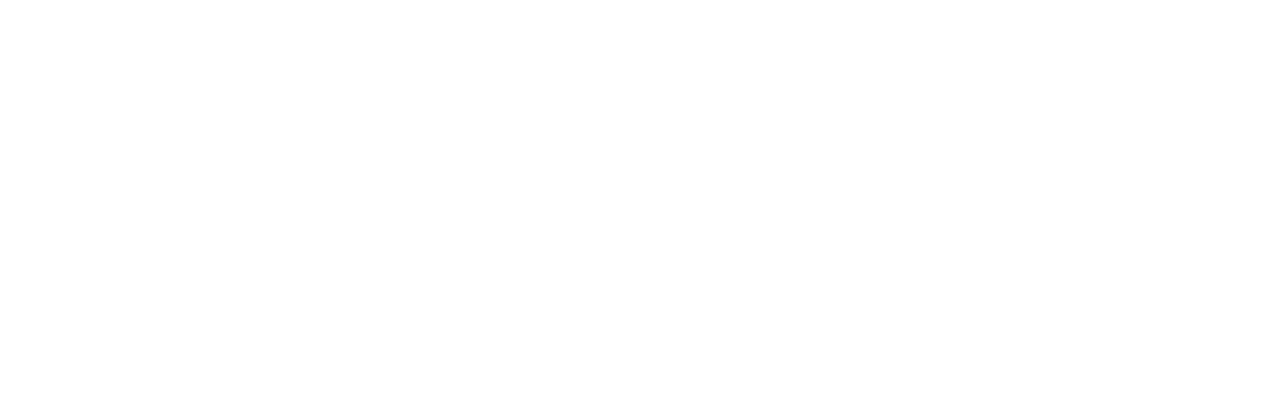
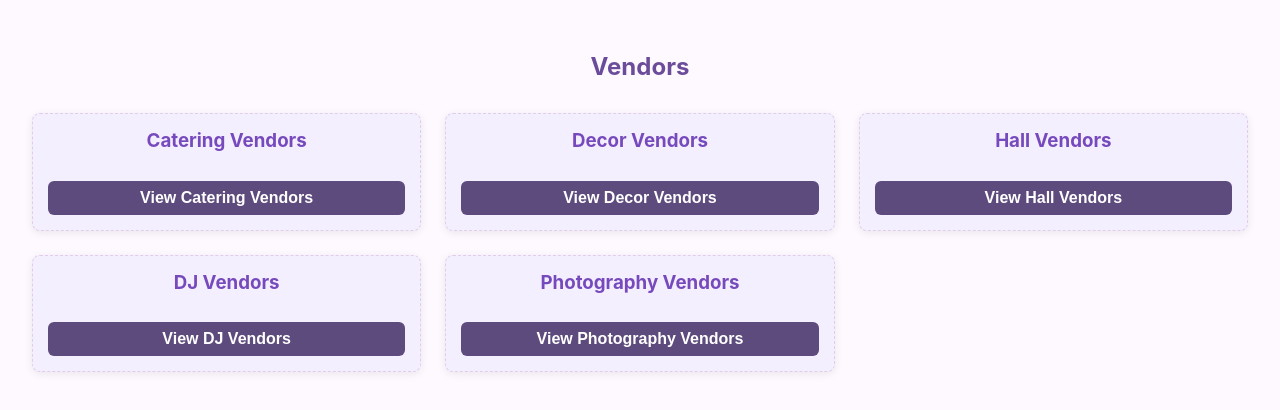
Before and after one commit to bisma098/WMS, a React (Create React App) app in the folder wedding-frontend/: page /manager-dashboard in a window 1280 px wide. Before the commit this address had no page. Shown: the top 410 px of the page. Built offline with nearby package versions, Linux system fonts and the light colour scheme.

Commit message:
manager 2

```diff
--- a/wedding-frontend/src/App.js
+++ b/wedding-frontend/src/App.js
@@ -20,6 +20,7 @@
 import DecorVendors from './components/DecorVendors';
 import DjVendors from './components/DjVendors';
 import CoverPage from './components/CoverPage';
+import ManagerDashboard from './components/ManagerDashboard';
 
 
 // NEW imports
@@ -38,11 +39,13 @@
         <Route path="/login" element={<Login />} />
         <Route path="/signup" element={<Signup />} />
         <Route path="/user-info" element={<UserInfo />} />
+        <Route path="/user-info" element={<UserInfo />} />
 
-        {/* Manager Login/Signup */}
+        {/* Manager  */}
         <Route path="/manager-login" element={<ManagerLogin />} />
         <Route path="/manager-signup" element={<ManagerSignup />} />
         <Route path="/manager-info" element={<ManagerInfo />} />
+        <Route path="/manager-dashboard" element={<ManagerDashboard />} />
 
         {/* Pages with Main Header Only */}
         <Route element={<MainLayout />}>
--- /dev/null
+++ b/wedding-frontend/src/components/ManagerDashboard.js
@@ -0,0 +1,35 @@
+import React from 'react';
+import { useNavigate } from 'react-router-dom';
+import './Vendors.css'; // using your same CSS
+
+function ManagerVendors() {
+    const navigate = useNavigate();
+
+    const vendorCategories = [
+        { name: 'Catering Vendors', path: 'catering' },
+        { name: 'Decor Vendors', path: 'decor' },
+        { name: 'Hall Vendors', path: 'hall' },
+        { name: 'DJ Vendors', path: 'dj' },
+        { name: 'Photography Vendors', path: 'photography' }
+    ];
+
+    const handleCardClick = (path) => {
+        navigate(`/manager-dashboard/${path}`);
+    };
+
+    return (
+        <div className="vendors-page">
+            <h2>Vendors</h2>
+            <div className="vendors-grid">
+                {vendorCategories.map((vendor, index) => (
+                    <div key={index} className="vendor-card empty" onClick={() => handleCardClick(vendor.path)} style={{ cursor: 'pointer' }}>
+                        <h3>{vendor.name}</h3>
+                        <button>View {vendor.name}</button>
+                    </div>
+                ))}
+            </div>
+        </div>
+    );
+}
+
+export default ManagerVendors;
```
